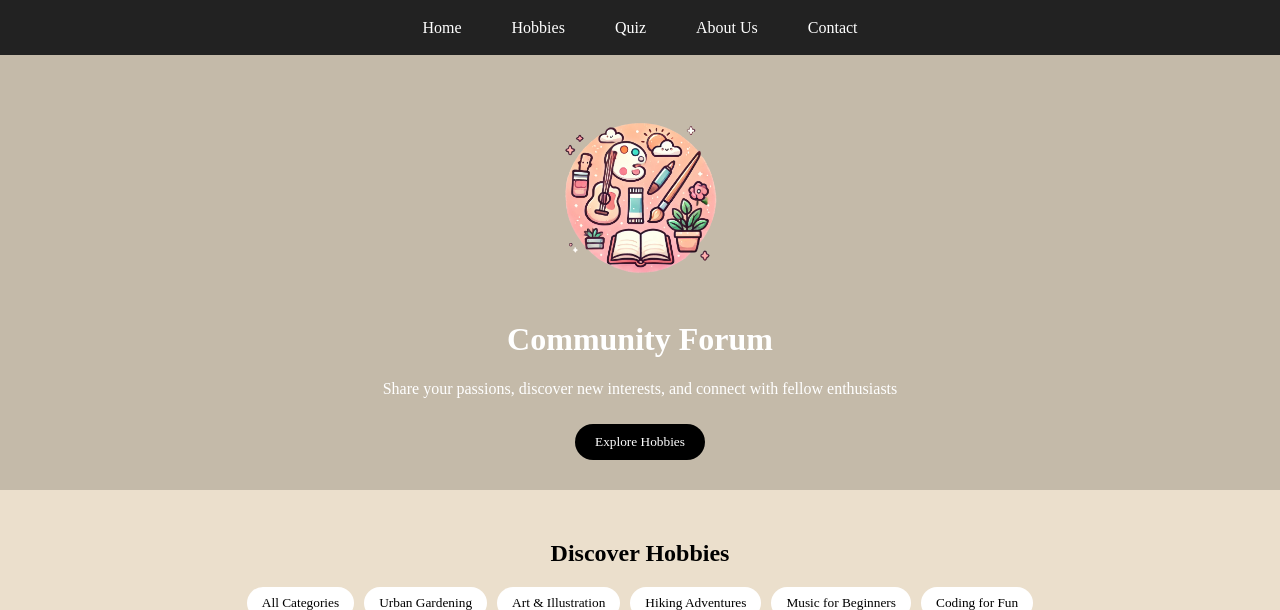
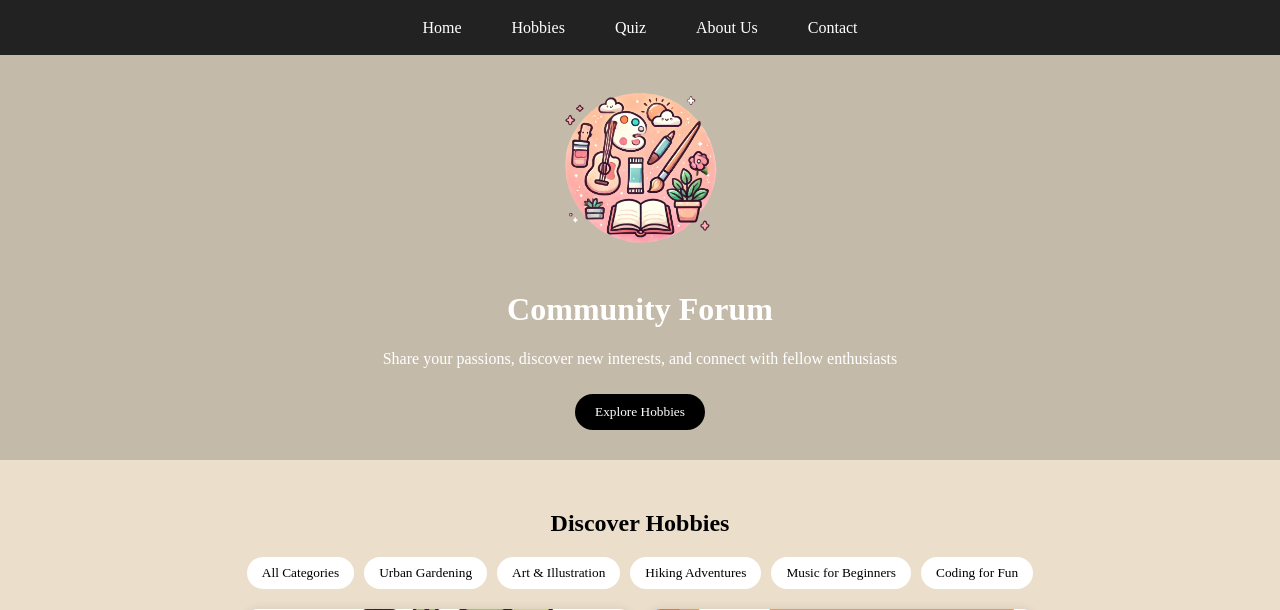
Before and after one commit to 5GBs/SoftwareDev, a Flask app: page /hobby in a window 1280 px wide. Shown: the top 610 px of the page. Run offline with Flask 3, Linux system fonts and the light colour scheme; data that the repository does not hold is empty; some web fonts are replaced.

Commit message:
feat: formatting

```diff
--- a/frontend/static/styles.css
+++ b/frontend/static/styles.css
@@ -264,7 +264,7 @@ button:hover {
 }
 
 .h-abus {
-    padding-bottom: 0px;
+    padding-top: 0;
 }
 
 .abus-content {
--- a/frontend/templates/about-us.html
+++ b/frontend/templates/about-us.html
@@ -5,8 +5,8 @@
         <!-- Header Section -->
         <header class="header h-abus">
             <div class="header-content">
+                <img src="{{ url_for('static', filename='images/Logo.webp') }}" alt="Hobby Logo" class="logo">
                 <h1 class="head-title">Find My Founders</h1>
-                <img src="{{ url_for('static', filename='images/Logo.webp') }}" alt="Hobby Logo" class="logo">
             </div>
         </header>
 
--- a/frontend/templates/hobby.html
+++ b/frontend/templates/hobby.html
@@ -1,7 +1,7 @@
 {% include 'navbar.html' %}
 
 <!-- Header Section - Simplified and more focused -->
-<header class="header">
+<header class="header" style="padding-top: 0px;">
     <div class="header-content">
         <img src="{{ url_for('static', filename='images/Logo.webp') }}" alt="Find My Hobby Logo" class="logo">
         <script src="{{ url_for('static', filename='js/forum.js') }}"></script>
```
